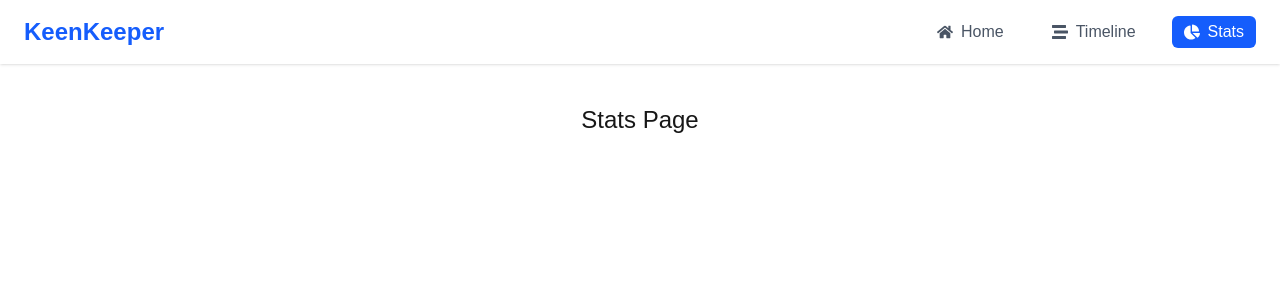
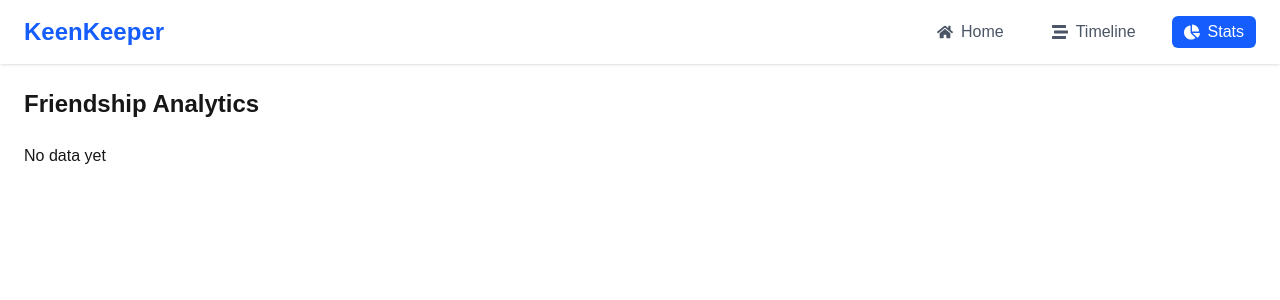
Before and after one commit to ShahidurRahman2/super-keen-keeper, a Next.js app: page /stats in a window 1280 px wide. Shown: the top 300 px of the page. Built offline with nearby package versions, Linux system fonts and the light colour scheme.

Commit message:
statistic file is completed successfullay

```diff
--- a/src/app/stats/page.js
+++ b/src/app/stats/page.js
@@ -1,11 +1,63 @@
+"use client";
 
-const Stats = () => {
+import { useGlobal } from "@/context/GlobalContext";
+import {
+    PieChart,
+    Pie,
+    Cell,
+    Tooltip,
+    Legend,
+    ResponsiveContainer,
+} from "recharts";
+
+export default function StatsPage() {
+    const { timeline } = useGlobal();
+
+    // COUNT TYPES  HERE LOOK
+    const callCount = timeline.filter((t) => t.type === "Call").length;
+    const textCount = timeline.filter((t) => t.type === "Text").length;
+    const videoCount = timeline.filter((t) => t.type === "Video").length;
+
+    // CHART DATA  HERE LOOK
+    const data = [
+        { name: "Call", value: callCount },
+        { name: "Text", value: textCount },
+        { name: "Video", value: videoCount },
+    ];
+
+    const COLORS = ["#3b82f6", "#10b981", "#f59e0b"];
+
     return (
-        <div>
+        <div className="p-6">
+            <h1 className="text-2xl font-bold mb-6">
+                Friendship Analytics
+            </h1>
 
-            <h1 className="text-center mt-10 text-2xl">Stats Page</h1>
+            {timeline.length === 0 ? (
+                <p>No data yet</p>
+            ) : (
+                <div className="w-full h-[400px]">
+                    <ResponsiveContainer>
+                        <PieChart>
+                            <Pie
+                                data={data}
+                                cx="50%"
+                                cy="50%"
+                                outerRadius={120}
+                                dataKey="value"
+                                label
+                            >
+                                {data.map((entry, index) => (
+                                    <Cell key={index} fill={COLORS[index]} />
+                                ))}
+                            </Pie>
+
+                            <Tooltip />
+                            <Legend />
+                        </PieChart>
+                    </ResponsiveContainer>
+                </div>
+            )}
         </div>
     );
-};
-
-export default Stats;
+}
```
